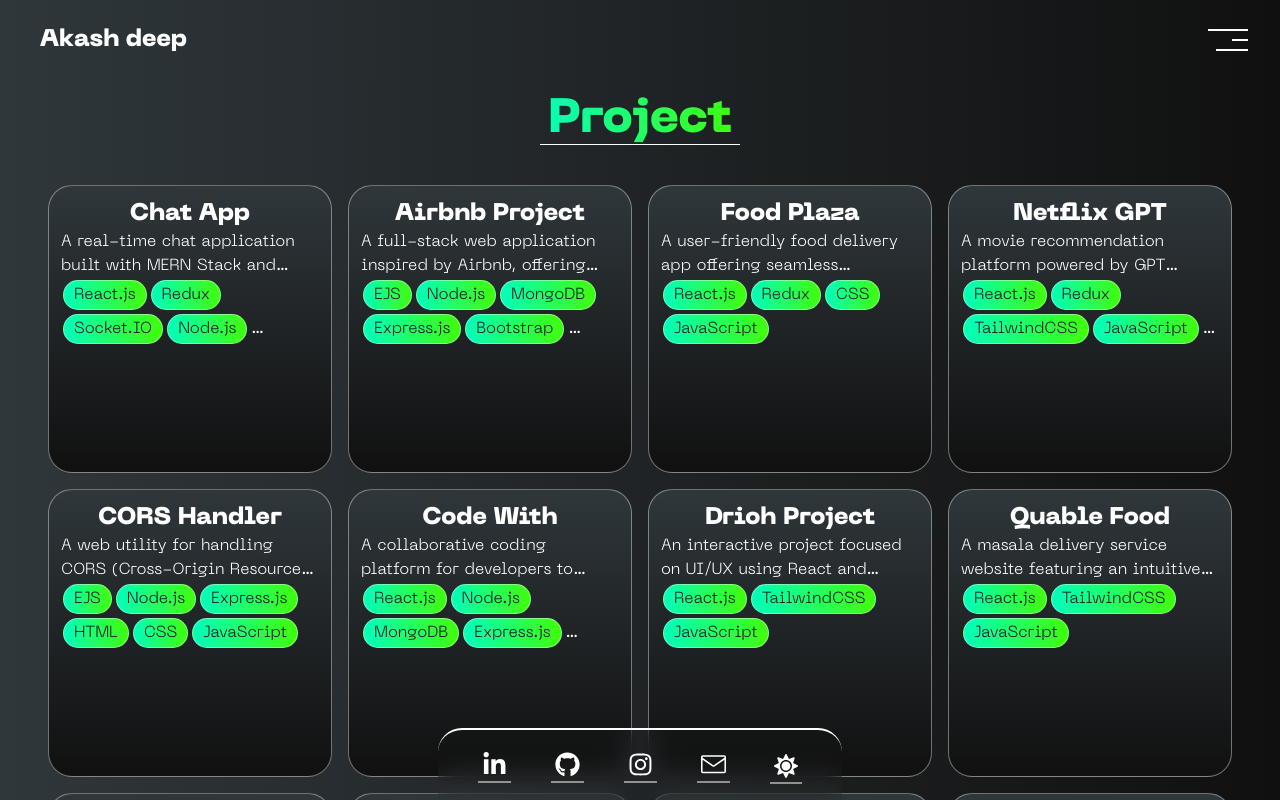
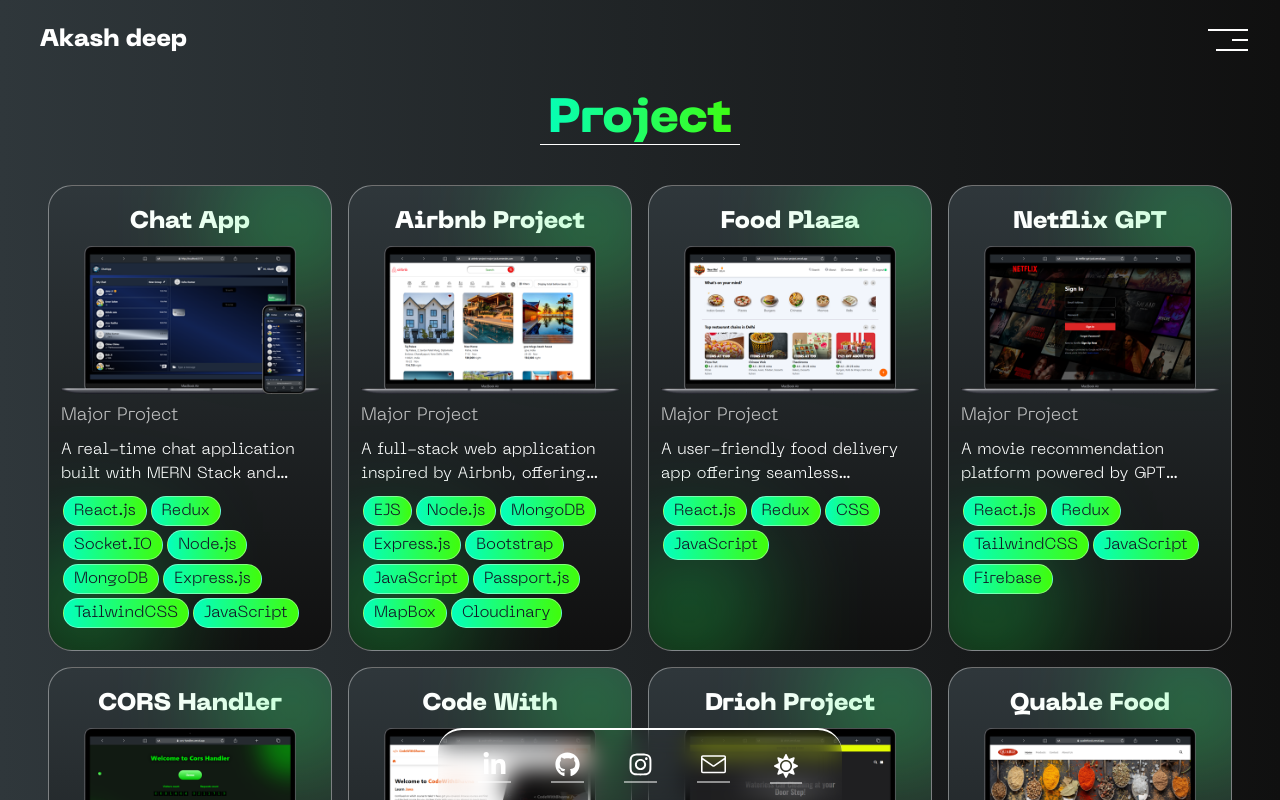
Before and after one commit to akashdeep023/Portfolio, a React (Vite) app: page /project in a window 1280 px wide. Shown: the top 800 px of the page. Built offline with nearby package versions, Linux system fonts and the light colour scheme.

Commit message:
Update UI

```diff
--- a/src/components/ProjectBox.jsx
+++ b/src/components/ProjectBox.jsx
@@ -4,12 +4,22 @@
 
 const ProjectBox = ({ project }) => {
 	return (
-		<div className="relative group overflow-hidden bg-gradient-to-t to-customeLight-500 dark:to-customeDark-500 from-customeLight-600 dark:from-customeDark-600 p-3 h-60 sm:h-64 md:h-72 rounded-3xl border dark:border-white/40 border-black/40">
+		<div className="relative group flex flex-col gap-2 overflow-hidden bg-gradient-to-t to-customeLight-500 dark:to-customeDark-500 from-customeLight-600 dark:from-customeDark-600 px-3 py-5 min-h-60 sm:min-h-64 md:min-h-72 rounded-3xl border dark:border-white/40 border-black/40">
 			<h2 className="text-center text-xl sm:text-2xl font-bold">
 				{project.name}
 			</h2>
+			<div className="h-20 w-20 blur-3xl z-0  absolute top-0 right-0 bg-gradient-to-t to-customeGreen-500 from-customeGreen-600"></div>
+			<div className="h-20 w-20 blur-3xl z-0  absolute bottom-0 left-0 bg-gradient-to-t to-customeGreen-500 from-customeGreen-600"></div>
+			<div className="w-full z-10">
+				<img
+					src={"../../public/projects/" + project.image}
+					alt={project.name}
+					className="h-full w-full"
+				/>
+			</div>
+			<p className="opacity-70 text-lg">{project.project}</p>
 			<p className="line-clamp-2">{project.description}</p>
-			<p className="line-clamp-2">
+			<p className="line-clamp-4 z-10">
 				{project.technology.map((tech, idx) => {
 					return (
 						<span
@@ -21,13 +31,13 @@
 					);
 				})}
 			</p>
-			<div className="backdrop-blur-sm h-full w-full absolute top-0 left-0 flex transition-all duration-700 items-center group-hover:opacity-100 opacity-0">
+			<div className="backdrop-blur-sm z-10 h-full w-full absolute top-0 left-0 flex transition-all duration-700 items-center group-hover:opacity-100 opacity-0">
 				<div className="p-2 flex justify-center gap-4 w-full">
 					{project?.live && (
 						<Link
 							target="_blank"
 							to={project.live}
-							className="p-3.5 bg-gradient-to-r to-customeLight-500 dark:to-customeDark-500 from-customeLight-600 dark:from-customeDark-600 rounded-full border border-black/50 dark:border-white/50 shadow-sm shadow-black dark:shadow-white"
+							className="hover:scale-125 transition-all duration-200 p-3.5 bg-gradient-to-r to-customeLight-500 dark:to-customeDark-500 from-customeLight-600 dark:from-customeDark-600 rounded-full border border-black/50 dark:border-white/50 shadow-sm shadow-black dark:shadow-white"
 						>
 							<FaRegEye />
 						</Link>
@@ -36,7 +46,7 @@
 						<Link
 							target="_blank"
 							to={project.github}
-							className="p-3.5 bg-gradient-to-r to-customeLight-500 dark:to-customeDark-500 from-customeLight-600 dark:from-customeDark-600 rounded-full border border-black/50 dark:border-white/50 shadow-sm shadow-black dark:shadow-white"
+							className="hover:scale-125 transition-all duration-200 p-3.5 bg-gradient-to-r to-customeLight-500 dark:to-customeDark-500 from-customeLight-600 dark:from-customeDark-600 rounded-full border border-black/50 dark:border-white/50 shadow-sm shadow-black dark:shadow-white"
 						>
 							<FaGithub />
 						</Link>
@@ -45,7 +55,7 @@
 						<Link
 							target="_blank"
 							to={project.linkedin}
-							className="p-3.5 bg-gradient-to-r to-customeLight-500 dark:to-customeDark-500 from-customeLight-600 dark:from-customeDark-600 rounded-full border border-black/50 dark:border-white/50 shadow-sm shadow-black dark:shadow-white"
+							className="hover:scale-125 transition-all duration-200 p-3.5 bg-gradient-to-r to-customeLight-500 dark:to-customeDark-500 from-customeLight-600 dark:from-customeDark-600 rounded-full border border-black/50 dark:border-white/50 shadow-sm shadow-black dark:shadow-white"
 						>
 							<FaLinkedinIn />
 						</Link>
```
